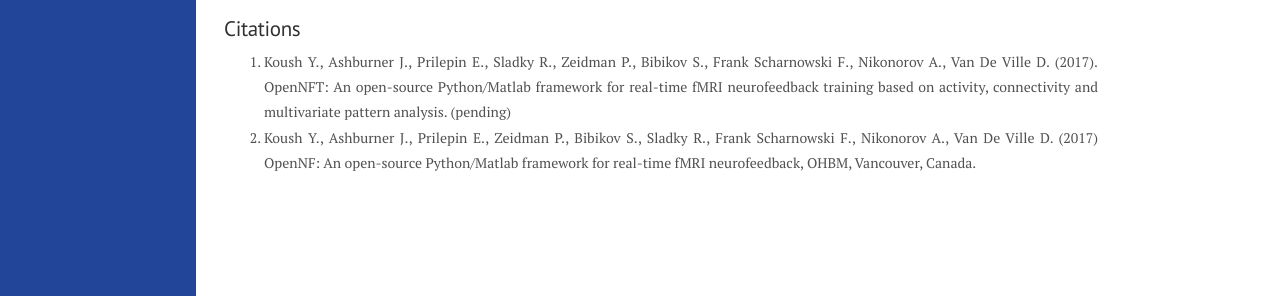
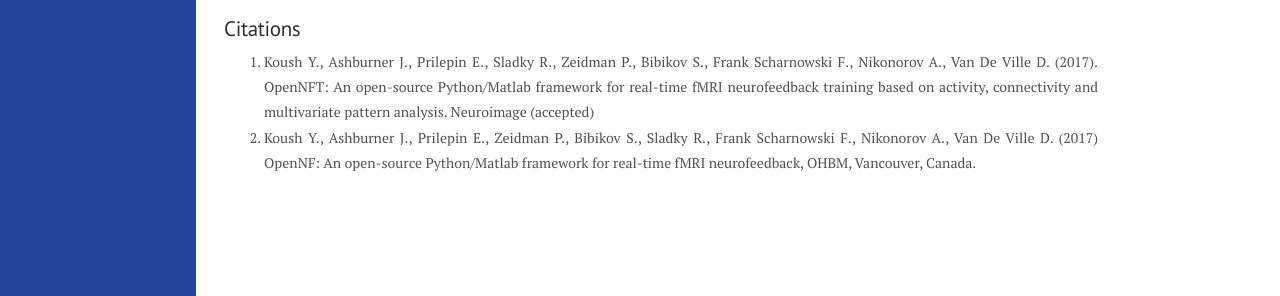
Before and after one commit to OpenNFT/opennft.github.io, a Jekyll site: the page built from 99_about.md, in a window 1280 px wide. Shown: the part 573-869 px from the top of the page. Built offline with Jekyll 4.4.1, drawn with Linux system fonts in a browser that asks for light colours.

Commit message:
our manuscript

```diff
--- a/99_about.md
+++ b/99_about.md
@@ -27,5 +27,5 @@
 
 ## Citations
 
-1.	Koush Y., Ashburner J., Prilepin E., Sladky R., Zeidman P., Bibikov S., Frank Scharnowski F., Nikonorov A., Van De Ville D. (2017). OpenNFT: An open-source Python/Matlab framework for real-time fMRI neurofeedback training based on activity, connectivity and multivariate pattern analysis. (pending)
+1.	Koush Y., Ashburner J., Prilepin E., Sladky R., Zeidman P., Bibikov S., Frank Scharnowski F., Nikonorov A., Van De Ville D. (2017). OpenNFT: An open-source Python/Matlab framework for real-time fMRI neurofeedback training based on activity, connectivity and multivariate pattern analysis. Neuroimage (accepted)
 2.	Koush Y., Ashburner J., Prilepin E., Zeidman P., Bibikov S., Sladky R., Frank Scharnowski F., Nikonorov A., Van De Ville D. (2017) OpenNF: An open-source Python/Matlab framework for real-time fMRI neurofeedback, OHBM, Vancouver, Canada.
```
